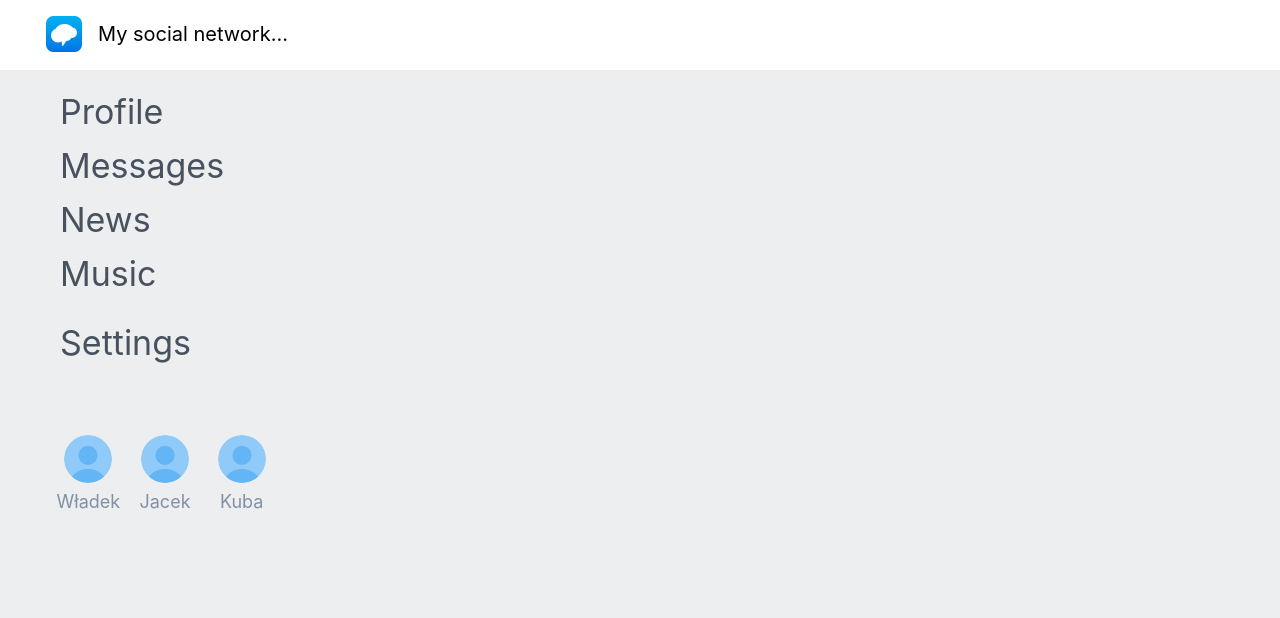
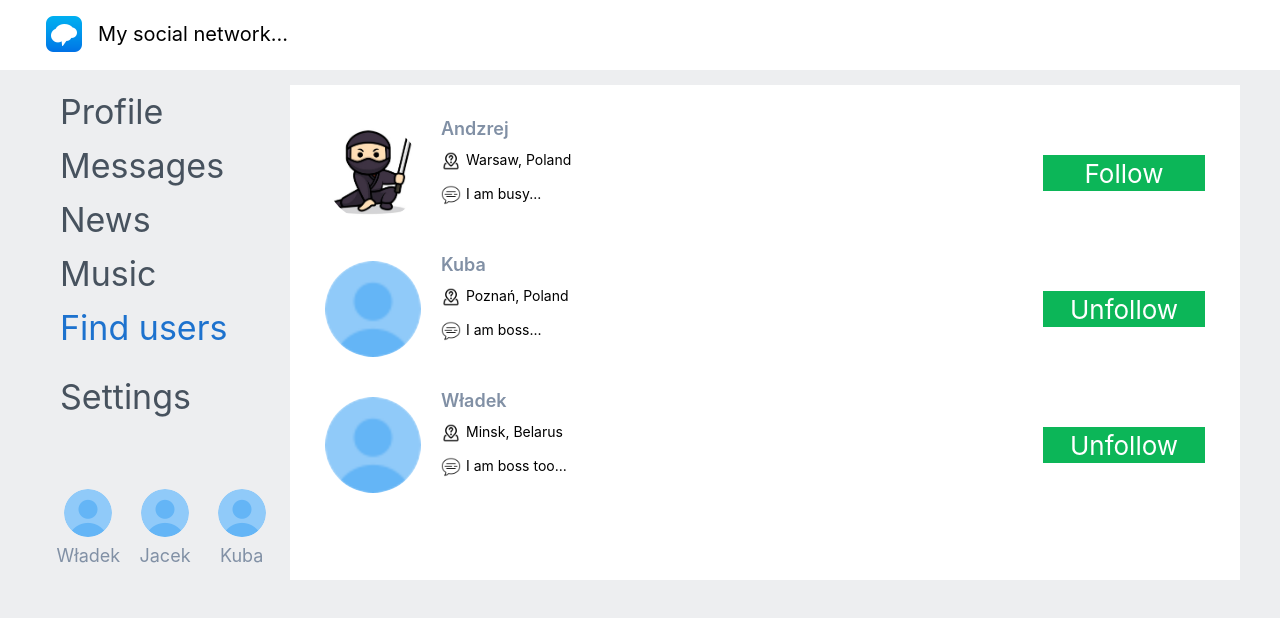
Before and after one commit to andrew-bc/social, a React (Create React App) app: page /users in a window 1280 px wide. Shown: the top 618 px of the page. Built offline with nearby package versions, Linux system fonts and the light colour scheme.

Commit message:
Add Users page

```diff
--- a/src/App.js
+++ b/src/App.js
@@ -2,12 +2,12 @@ import "./App.css";
 import Sidebar from "./components/Sidebar/Sidebar";
 import Profile from "./components/Profile/Profile";
 import Header from "./components/Header/Header";
-import Dialogs from "./components/Dialogs/Dialogs";
 import News from "./components/News/News";
 import Music from "./components/Music/Music";
 import Settings from "./components/Settings/Settings";
 import { BrowserRouter, Routes, Route } from "react-router-dom";
 import DialogsContainer from "./components/Dialogs/DialogsContainer";
+import UsersContainer from "./components/Users/UsersContainer";
 
 const App = () => {
   return (
@@ -22,6 +22,7 @@ const App = () => {
               <Route path="/dialogs*" element={<DialogsContainer />} />
               <Route path="/news" element={<News />} />
               <Route path="/music" element={<Music />} />
+              <Route path="/users" element={<UsersContainer />} />
               <Route path="/settings" element={<Settings />} />
             </Routes>
           </div>
--- a/src/components/Profile/MyPosts/MyPosts.jsx
+++ b/src/components/Profile/MyPosts/MyPosts.jsx
@@ -3,6 +3,7 @@ import s from "./MyPosts.module.css";
 import Post from "./Post/Post";
 
 const MyPosts = (props) => {
+  debugger;
   let postsElements = props.posts.map((p) => (
     <Post id={p.id} key={p.id} message={p.message} src={p.src} likesCount={p.likesCount} />
   ));
--- a/src/components/Sidebar/Menu/Menu.jsx
+++ b/src/components/Sidebar/Menu/Menu.jsx
@@ -6,52 +6,32 @@ let Menu = () => {
     <nav className={s.nav}>
       <ul>
         <li className={s.item}>
-          <NavLink
-            to="/profile"
-            className={(navigationData) =>
-              navigationData.isActive ? s.active : s.item
-            }
-          >
+          <NavLink to="/profile" className={(navigationData) => (navigationData.isActive ? s.active : s.item)}>
             Profile
           </NavLink>
         </li>
         <li className={s.item}>
-          <NavLink
-            to="/dialogs"
-            className={(navigationData) =>
-              navigationData.isActive ? s.active : s.item
-            }
-          >
+          <NavLink to="/dialogs" className={(navigationData) => (navigationData.isActive ? s.active : s.item)}>
             Messages
           </NavLink>
         </li>
         <li className={s.item}>
-          <NavLink
-            to="/news"
-            className={(navigationData) =>
-              navigationData.isActive ? s.active : s.item
-            }
-          >
+          <NavLink to="/news" className={(navigationData) => (navigationData.isActive ? s.active : s.item)}>
             News
           </NavLink>
         </li>
         <li className={s.item}>
-          <NavLink
-            to="/music"
-            className={(navigationData) =>
-              navigationData.isActive ? s.active : s.item
-            }
-          >
+          <NavLink to="/music" className={(navigationData) => (navigationData.isActive ? s.active : s.item)}>
             Music
           </NavLink>
         </li>
         <li className={s.item}>
-          <NavLink
-            to="/settings"
-            className={(navigationData) =>
-              navigationData.isActive ? s.active : s.item
-            }
-          >
+          <NavLink to="/users" className={(navigationData) => (navigationData.isActive ? s.active : s.item)}>
+            Find users
+          </NavLink>
+        </li>
+        <li className={s.item}>
+          <NavLink to="/settings" className={(navigationData) => (navigationData.isActive ? s.active : s.item)}>
             Settings
           </NavLink>
         </li>
--- /dev/null
+++ b/src/components/Users/UserItem/UserItem.jsx
@@ -0,0 +1,47 @@
+import React from "react";
+import { Link } from "react-router-dom";
+import s from "./UserItem.module.css";
+
+const UserItem = (props) => {
+  return (
+    <div className={s.userItem}>
+      <div className={s.avatar}>
+        <Link to="#">
+          <img src={props.userInfo.src} alt="avatar" />
+        </Link>
+      </div>
+      <div className={s.info}>
+        <div className={s.info__name}>
+          <Link to="#">{props.userInfo.name}</Link>
+        </div>
+        <div className={s.info__location}>
+          {" "}
+          <span className={s.info__city}>{props.userInfo.location.city}, </span>
+          <span className={s.info__country}>{props.userInfo.location.country}</span>
+        </div>
+        <div className={s.info__status}>{props.userInfo.status}</div>
+      </div>
+      <div className={s.but}>
+        {props.userInfo.followed ? (
+          <button
+            onClick={() => {
+              props.unfollow(props.userInfo.id);
+            }}
+          >
+            Unfollow
+          </button>
+        ) : (
+          <button
+            onClick={() => {
+              props.follow(props.userInfo.id);
+            }}
+          >
+            Follow
+          </button>
+        )}
+      </div>
+    </div>
+  );
+};
+
+export default UserItem;
--- /dev/null
+++ b/src/components/Users/UserItem/UserItem.module.css
@@ -0,0 +1,60 @@
+.userItem {
+  display: flex;
+  margin: 15px;
+}
+.avatar {
+  display: flex;
+  max-width: 100px;
+  align-items: center;
+  justify-content: center;
+}
+.avatar img {
+  width: 96px;
+  height: 96px;
+  border-radius: 48px;
+}
+.info {
+  display: flex;
+  flex-direction: column;
+  flex: 1 1 auto;
+  padding: 0 20px 20px;
+  gap: 10px;
+}
+.info__name {
+}
+
+.info__name a {
+  color: #8190a5;
+  font-weight: 600;
+  font-size: 18px;
+}
+.info__status {
+  background: url("img/status_icon.png") 0 3px/20px 20px no-repeat;
+  padding: 5px 0 5px 25px;
+}
+
+.info__location {
+  background: url("img/location_icon.png") 0 3px/20px 20px no-repeat;
+  padding: 5px 0 5px 25px;
+}
+
+.info__country {
+}
+.info__city {
+}
+.but {
+  display: flex;
+  flex-direction: column;
+  max-width: 170px;
+  align-items: center;
+  justify-content: center;
+}
+
+.but button {
+  background-color: #0cb658;
+  width: 162px;
+  height: 36px;
+  color: #ffffff;
+  font-size: 26px;
+  align-self: flex-end;
+}
--- /dev/null
+++ b/src/components/Users/Users.jsx
@@ -0,0 +1,11 @@
+import s from "./Users.module.css";
+import UserItem from "./UserItem/UserItem";
+
+const Users = (props) => {
+  let usersElements = props.users.users.map((user) => (
+    <UserItem userInfo={user} follow={props.follow} unfollow={props.unfollow}></UserItem>
+  ));
+  return <div className={s.content}>{usersElements}</div>;
+};
+
+export default Users;
--- /dev/null
+++ b/src/components/Users/Users.module.css
@@ -0,0 +1,7 @@
+.content {
+  flex: 1 1 auto;
+  background-color: #ffffff;
+  display: flex;
+  flex-direction: column;
+  padding: 20px;
+}
--- /dev/null
+++ b/src/components/Users/UsersContainer.jsx
@@ -0,0 +1,20 @@
+import { connect } from "react-redux";
+import Users from "./Users";
+import { followActionCreator, unfollowActionCreator } from "./../../redux/usersReducer";
+
+const mapStateToProps = (state) => {
+  return {
+    users: state.users,
+  };
+};
+
+const mapDispatchToProps = (dispatch) => {
+  return {
+    follow: (userId) => dispatch(followActionCreator(userId)),
+    unfollow: (userId) => dispatch(unfollowActionCreator(userId)),
+  };
+};
+
+const UsersContainer = connect(mapStateToProps, mapDispatchToProps)(Users);
+
+export default UsersContainer;
--- a/src/redux/redux-store.js
+++ b/src/redux/redux-store.js
@@ -2,8 +2,14 @@ import { combineReducers, legacy_createStore as createStore } from "redux";
 import profileReducer from "./profileReducer";
 import dialogsReducer from "./dialogsReducer";
 import sidebarReducer from "./sidebarReducer";
+import usersReducer from "./usersReducer";
 
-let reducers = combineReducers({ profilePage: profileReducer, dialogsPage: dialogsReducer, sidebar: sidebarReducer });
+let reducers = combineReducers({
+  profilePage: profileReducer,
+  dialogsPage: dialogsReducer,
+  sidebar: sidebarReducer,
+  users: usersReducer,
+});
 
 let store = createStore(reducers);
 
--- /dev/null
+++ b/src/redux/usersReducer.js
@@ -0,0 +1,70 @@
+const SET_USERS = "SET_USERS";
+const FOLLOW = "FOLLOW";
+const UNFOLLOW = "UNFOLLOW";
+
+let initialState = {
+  users: [
+    {
+      id: 1,
+      followed: false,
+      name: "Andzrej",
+      src: "img/avatar.jpg",
+      status: "I am busy...",
+      location: { country: "Poland", city: "Warsaw" },
+    },
+    {
+      id: 2,
+      followed: true,
+      name: "Kuba",
+      src: "img/user_wall.png",
+      status: "I am boss...",
+      location: { country: "Poland", city: "Poznań" },
+    },
+    {
+      id: 3,
+      followed: true,
+      name: "Władek",
+      src: "img/user_wall.png",
+      status: "I am boss too...",
+      location: { country: "Belarus", city: "Minsk" },
+    },
+  ],
+};
+
+let usersReducer = (state = initialState, action) => {
+  switch (action.type) {
+    case FOLLOW: {
+      return {
+        ...state,
+        users: state.users.map((u) => {
+          if (u.id === action.userId) {
+            return { ...u, followed: true };
+          }
+          return u;
+        }),
+      };
+    }
+    case UNFOLLOW: {
+      return {
+        ...state,
+        users: state.users.map((u) => {
+          if (u.id === action.userId) {
+            return { ...u, followed: false };
+          }
+          return u;
+        }),
+      };
+    }
+    case SET_USERS: {
+      return { ...state, users: [...state.users, ...action.users] };
+    }
+    default:
+      return state;
+  }
+};
+
+export default usersReducer;
+
+export const setUsersActionCreator = (users) => ({ type: SET_USERS, users: users });
+export const followActionCreator = (userId) => ({ type: FOLLOW, userId: userId });
+export const unfollowActionCreator = (userId) => ({ type: UNFOLLOW, userId: userId });
```
Also changed, not shown: src/components/Users/UserItem/img/location_icon.png (added), src/components/Users/UserItem/img/status_icon.png (added).
